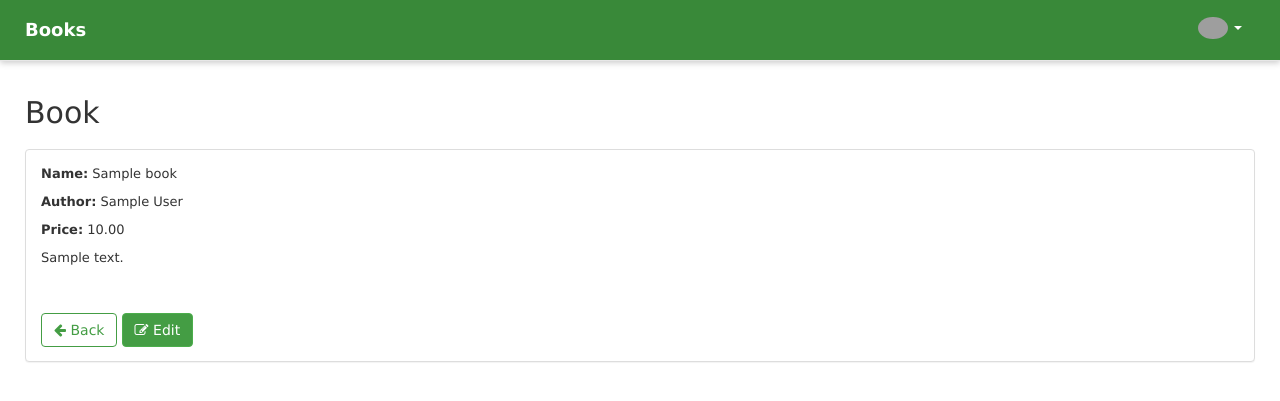
After one commit to danilomeneghel/crud-python-django, a Django app: page /books/view/1 in a window 1280 px wide. The commit adds this page. Shown: the top 401 px of the page. Run offline with Django 3.2, Linux system fonts and the light colour scheme; tables that the repository leaves empty hold one stand-in row (values such as "Sample post"); some libraries are stand-ins or nearby versions; grey boxes are pictures that could not be loaded.

Commit message:
Update files

```diff
--- a/assets/css/style.css
+++ b/assets/css/style.css
@@ -104,7 +104,7 @@ body {
 
 .col-actions {
 	text-align: center;
-	width: 200px !important;
+	width: 280px !important;
 }
 
 .btn {
--- /dev/null
+++ b/books/templates/book-detail.html
@@ -0,0 +1,16 @@
+{% extends 'layouts/base.html' %}
+{% load sortable_column %}
+{% block content %}
+	<h2>Book</h2>
+	<div class="panel panel-default">
+		<div class="panel-body">
+			<p><strong>Name:</strong> {{ book.name }}</p>
+			<p><strong>Author:</strong> {{ book.author }}</p>
+			<p><strong>Price:</strong> {{ book.price }}</p>
+			<p>{{ book.description }}</p>
+			<br><br>
+			<a href="/books" class="btn btn-outline-secondary"><i class="fa fa-arrow-left"></i> Back</a>
+			<a href="{% url 'update_book' book.id %}" class="btn btn-success"><i class="fa fa-edit"></i> Edit</a>
+		</div>
+	</div>
+{% endblock %}
--- a/books/templates/books-form.html
+++ b/books/templates/books-form.html
@@ -14,7 +14,7 @@
             {% csrf_token %}
             {{ form|bootstrap }}
             <a href="/books" class="btn btn-outline-secondary"><i class="fa fa-arrow-left"></i> Back</a>
-    				<button type="submit" class="btn btn-success"><i class="fa fa-hdd-o"></i> Save</button>
+			<button type="submit" class="btn btn-success"><i class="fa fa-hdd-o"></i> Save</button>
         </form>
       </div>
     </div>
--- a/books/templates/books.html
+++ b/books/templates/books.html
@@ -29,7 +29,8 @@
 					<td>{{ book.name }}</td>
 					<td>{{ book.author }}</td>
 					<td>{{ book.price }}</td>
-					<td><a href="{% url 'update_book' book.id %}" class="btn btn-primary"><i class="fa fa-pencil"></i> Edit</a>
+					<td class="text-center"><a href="{% url 'view_book' book.id %}" class="btn btn-default"><i class="fa fa-eye"></i> View</a>
+					<a href="{% url 'update_book' book.id %}" class="btn btn-primary"><i class="fa fa-pencil"></i> Edit</a>
 					<a href="{% url 'delete_book' book.id %}" class="btn btn-danger" onclick="return confirm('Are you sure you want to delete this item?')"><i class="fa fa-trash"></i> Delete</a></td>
 				</tr>
 			{% endfor %}
--- a/books/urls.py
+++ b/books/urls.py
@@ -1,9 +1,10 @@
 from django.urls import path
-from .views import list_books, create_book, update_book, delete_book
+from .views import list_books, create_book, update_book, delete_book, view_book
 
 urlpatterns = [
     path('', list_books, name='list_books'),
     path('new', create_book, name='create_books'),
     path('update/<int:id>/', update_book, name='update_book'),
     path('delete/<int:id>/', delete_book, name='delete_book'),
+	path('view/<int:id>', view_book, name='view_book'),
 ]
--- a/books/views.py
+++ b/books/views.py
@@ -63,3 +63,8 @@ def delete_book(request, id):
     book.delete()
 
     return redirect('list_books')
+
+def view_book(request, id):
+    book = Book.objects.get(id=id)
+
+    return render(request, 'book-detail.html', {'book': book})
```
